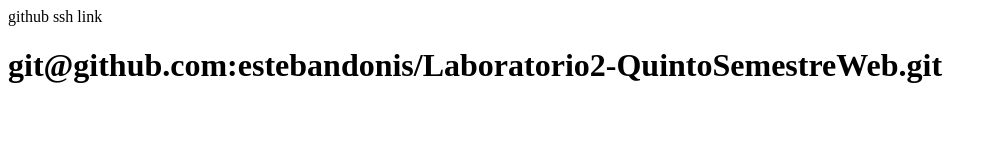
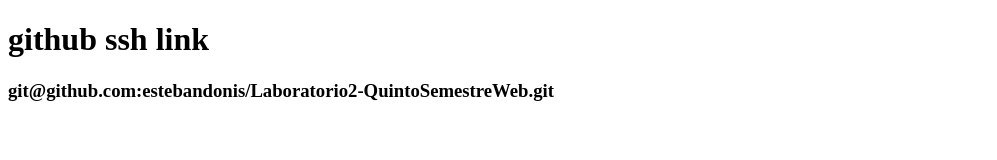
Before and after one commit to estebandonis/estebandonis.github.io, a plain HTML site: page index.html in a window 1280 px wide. Shown: the whole page, without its empty margins (0-997 px from the left). Drawn offline with Linux system fonts and the light colour scheme.

Commit message:
Fix size

```diff
--- a/index.html
+++ b/index.html
@@ -7,7 +7,7 @@
     <title>Página de inicio</title>
 </head>
 <body>
-    <head>github ssh link</head>
-    <h1>git@github.com:estebandonis/Laboratorio2-QuintoSemestreWeb.git</h1>
+    <h1>github ssh link</h1>
+    <h3>git@github.com:estebandonis/Laboratorio2-QuintoSemestreWeb.git</h3>
 </body>
 </html>
```
